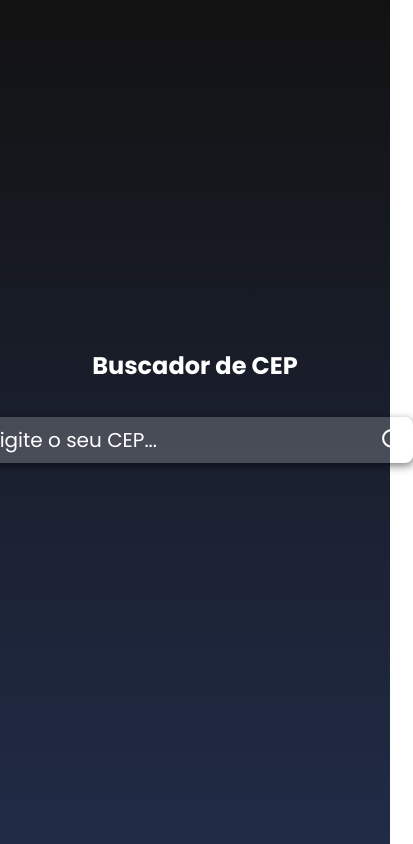
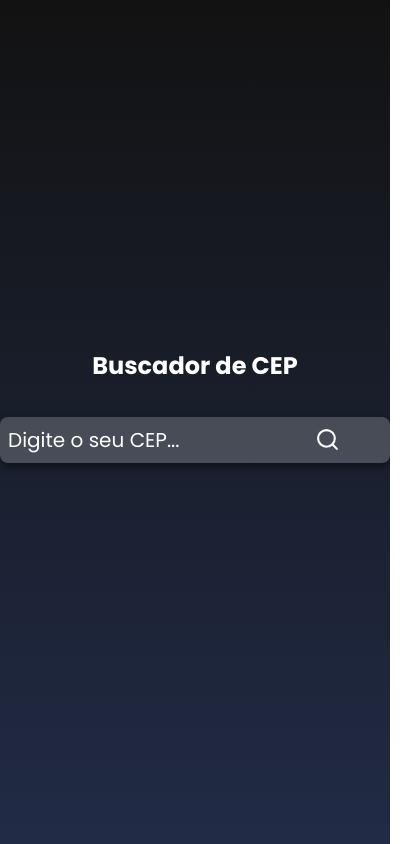
Before and after one commit to Bruno-CLM/Buscador_CEP, a React (Create React App) app: page / in a window 390 px wide. Shown: the whole page, 413 px wide, since content can reach past the window. Built offline with nearby package versions, Linux system fonts and the light colour scheme.

Commit message:
Alteração na largura da input

```diff
--- a/src/style.css
+++ b/src/style.css
@@ -93,6 +93,9 @@
     .containerInput {
         padding: 0.5rem;
     }
+    .containerInput input {
+        width: 80%;
+    }
     .main{
         width: 80%;
         min-height: 250px;
```
